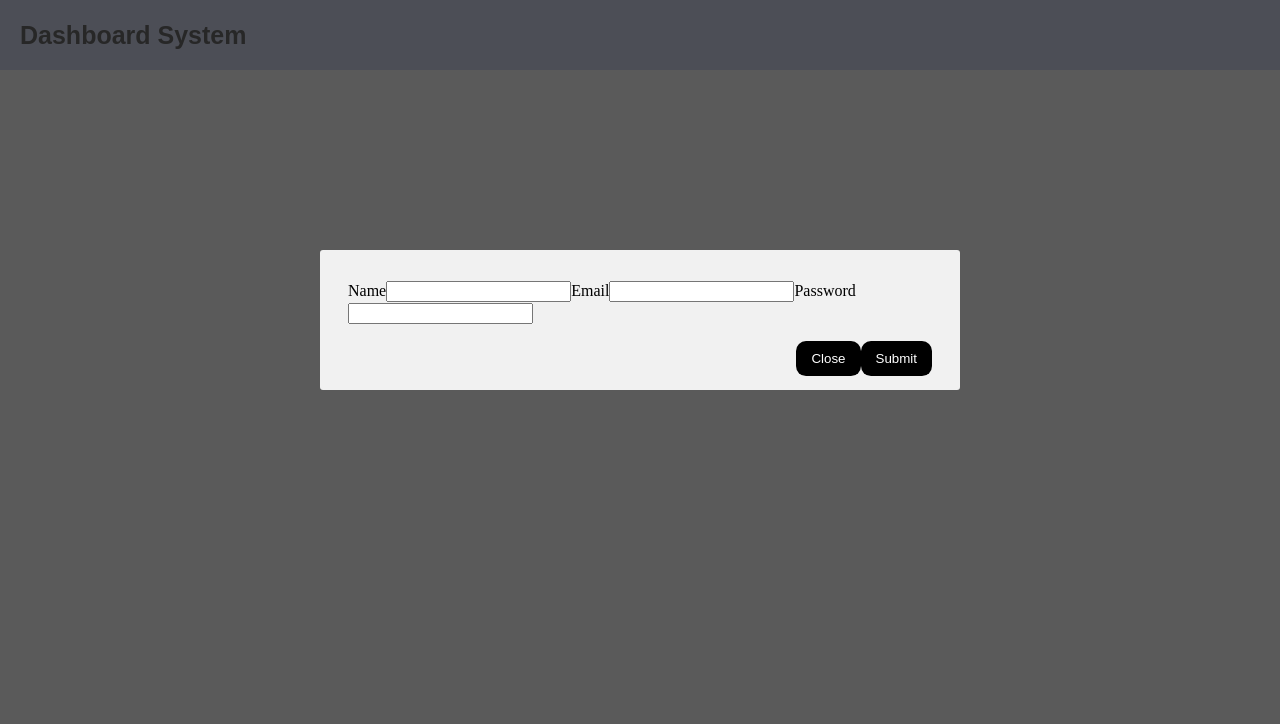
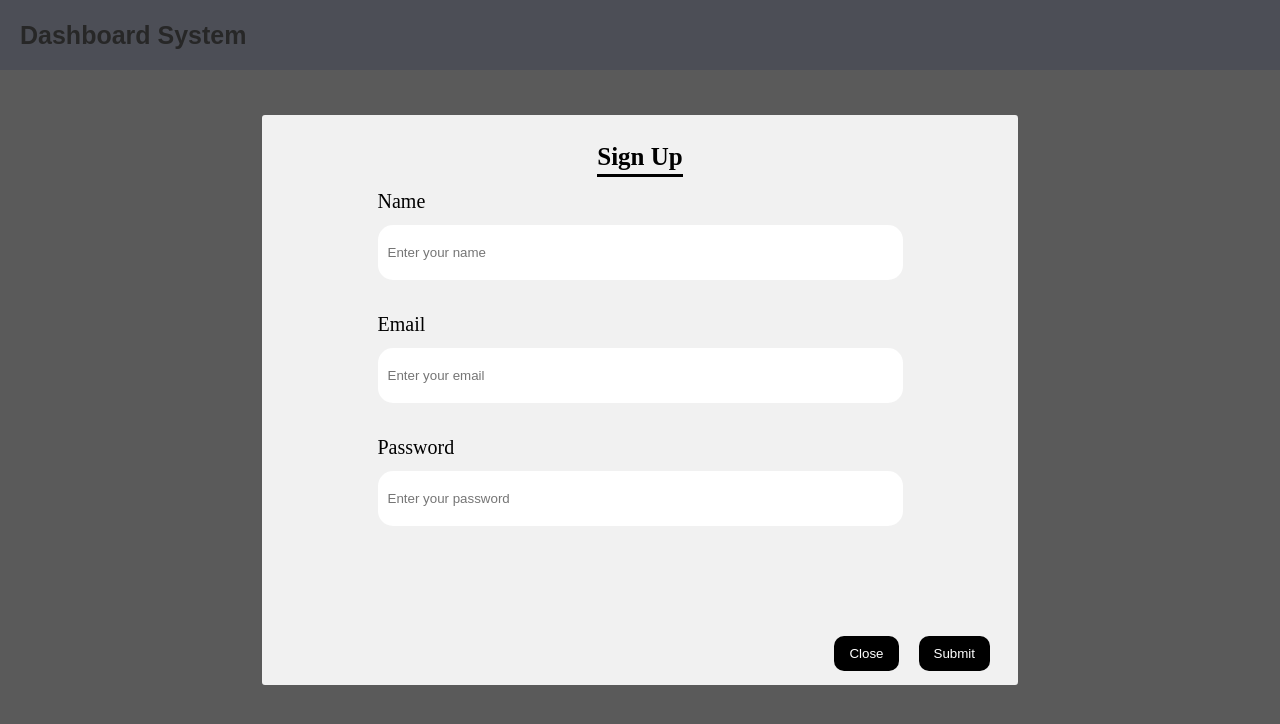
Before and after one commit to farhanazulaikha/dashboard-system, a React (Vite) app in the folder client/: page / in a window 1280 px wide. Both pictures are taken after a click on the button "Sign Up". Shown: the top 724 px of the page. Built offline with nearby package versions, Linux system fonts and the light colour scheme.

Commit message:
complete UI for sign in and sign up

```diff
--- /dev/null
+++ b/client/src/components/auth/auth.css
@@ -0,0 +1,45 @@
+.auth {
+    display: flex;
+    flex-direction: column;
+    align-items: center;
+    margin-bottom: 80px;
+}
+
+form {
+    width: 75%;
+}
+
+.auth__title {
+    font-size: 25px;
+    font-weight: 700;
+    margin-top: 10px;
+    margin-bottom: 10px;
+}
+
+.auth__title::after {
+    content: '';
+    border-bottom: 3px solid #000;
+    width: 100%;
+    display: block;
+}
+
+.auth__field{
+    display: flex;
+    flex-direction: column;
+    margin-bottom: 30px;
+}
+
+.auth__field-label {
+    margin-bottom: 10px;
+    font-size: 20px;
+}
+
+.auth__field-input {
+    border: none;
+    border-radius: 15px;
+    padding: 20px 10px;
+}
+
+.auth__field-input:focus {
+    outline: none;
+}
--- a/client/src/components/auth/auth.jsx
+++ b/client/src/components/auth/auth.jsx
@@ -1,13 +1,27 @@
-export default function Auth() {
+import './auth.css'
+
+export default function Auth({children}) {
     return(
-        <div>
+        <div className="auth">
+            <div className="auth__title">{children}</div>
             <form>
-                <label>Name</label>
-                <input></input>
-                <label>Email</label>
-                <input></input>
-                <label>Password</label>
-                <input></input>
+                {children === "Sign Up" ?
+                    <div className="auth__field">
+                    <label className="auth__field-label">Name</label>
+                    <input type="text" className="auth__field-input" placeholder="Enter your name"></input>
+                    </div>
+                    :
+                    ""
+                }
+
+                <div className="auth__field">
+                    <label className="auth__field-label">Email</label>
+                    <input type="email" className="auth__field-input" placeholder="Enter your email"></input>
+                </div>
+                <div className="auth__field">
+                    <label className="auth__field-label">Password</label>
+                    <input type="password" className="auth__field-input" placeholder="Enter your password"></input>
+                </div>
             </form>
         </div>
     )
--- a/client/src/components/home/home.jsx
+++ b/client/src/components/home/home.jsx
@@ -6,20 +6,32 @@ import Auth from '../auth/auth'
 export default function Home() {
 
     const [modal, setModal] = useState(false);
+    const [type, setType] = useState("");
 
-    const handleModal = () => {
+    const handleModal = (e) => {
+        const { name } = e.target;
+        if(name === "sign-up") {
+            setType("Sign Up")
+        }
+        else {
+            setType("Sign In")
+        }
         setModal(!modal);
     };
+
+    const handleSubmit = () => {
+
+    }
 
     return(
         <div className="home">
             <div>
             </div>
             <div className="home__button-div">
-                <button className="home__button-div-one" onClick={handleModal}>Sign Up</button>
-                <button className="home__button-div-two" onClick={handleModal}>Log In</button>
+                <button className="home__button-div-one" onClick={handleModal} name="sign-up">Sign Up</button>
+                <button className="home__button-div-two" onClick={handleModal} name="sign-in">Sign In</button>
             </div>
-            <Modal toggleModal={handleModal} modal={modal}><Auth /></Modal>
+            <Modal toggleModal={handleModal} modal={modal}><Auth>{type}</Auth></Modal>
         </div>
     )
 }
--- a/client/src/components/modal/modal.css
+++ b/client/src/components/modal/modal.css
@@ -17,15 +17,16 @@ body.active-modal {
 }
 .modal-content {
     position: absolute;
-    top: 40%;
+    top: 50%;
     left: 50%;
     transform: translate(-50%, -50%);
+    transition: transform 0.6s;
     line-height: 1.4;
     background: #f1f1f1;
     padding: 14px 28px;
     border-radius: 3px;
-    max-width: 600px;
-    min-width: 300px;
+    max-width: 900px;
+    min-width: 700px;
 }
 
 .modal-div {
@@ -35,10 +36,14 @@ body.active-modal {
 
 .close-modal, .submit-modal {
     padding: 10px 15px;
-    font-family: Montserrat, Arial;
+    font-family: 'Montserrat', Arial;
     color: white;
     background-color: black;
     border: none;
     border-radius: 10px;
     cursor: pointer;
 }
+
+.close-modal {
+    margin-right: 20px;
+}
--- a/client/src/components/modal/modal.jsx
+++ b/client/src/components/modal/modal.jsx
@@ -1,20 +1,20 @@
 import './modal.css';
 
-export default function Modal({ toggleModal, modal, children, submitModal }) {
+export default function Modal({ toggleModal, modal, children}) {
     return (
       <>
         {modal && (
           <div className="modal">
             <div onClick={toggleModal} className="overlay"></div>
             <div className="modal-content">
-                <p>
+                <div>
                     { children }
-                </p>
+                </div>
                 <div className="modal-div">
                   <button className="close-modal" onClick={toggleModal}>
                         Close
                   </button>
-                  <button className="submit-modal" onClick={submitModal}>
+                  <button className="submit-modal" type="submit">
                         Submit
                   </button>
                 </div>
```
